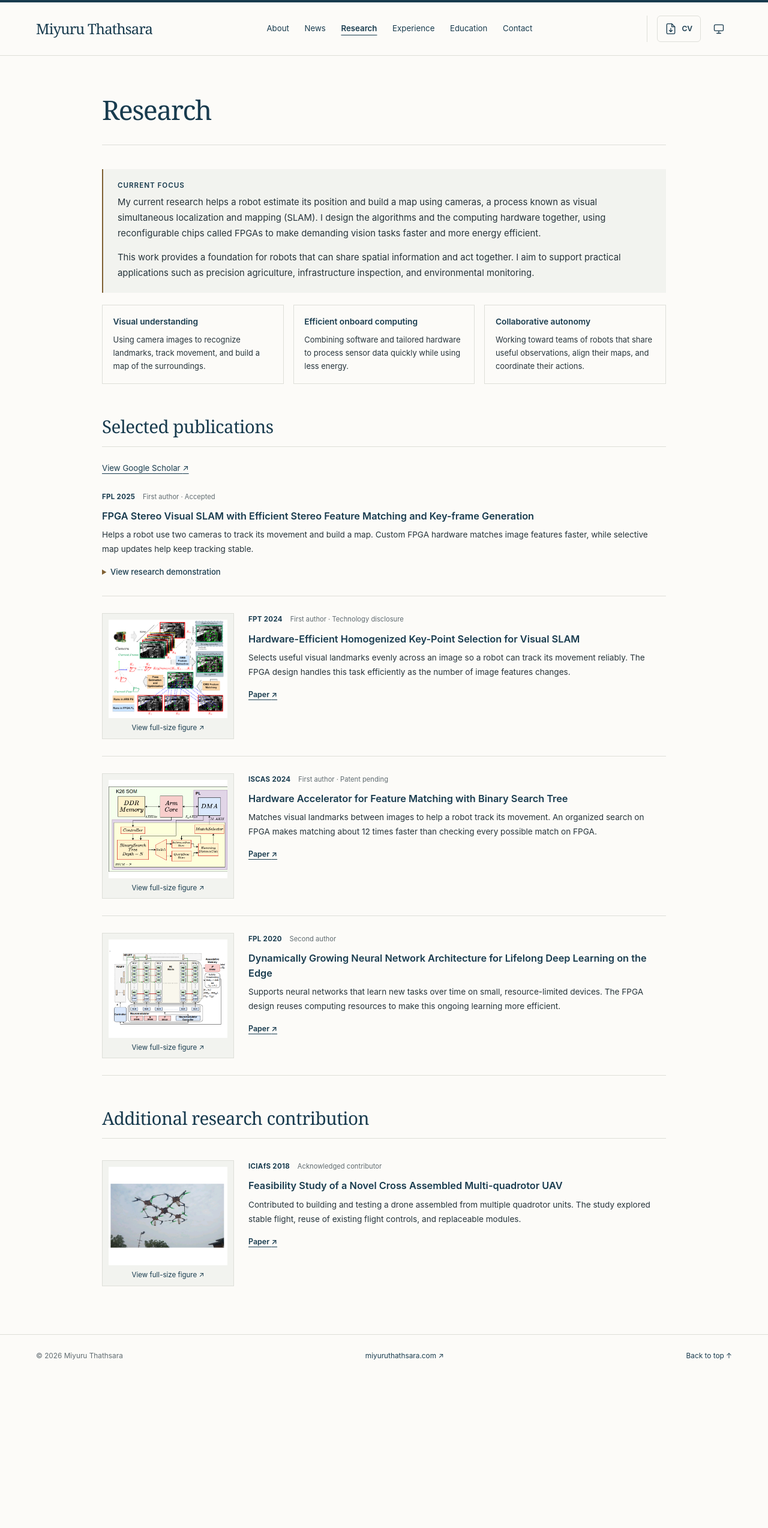
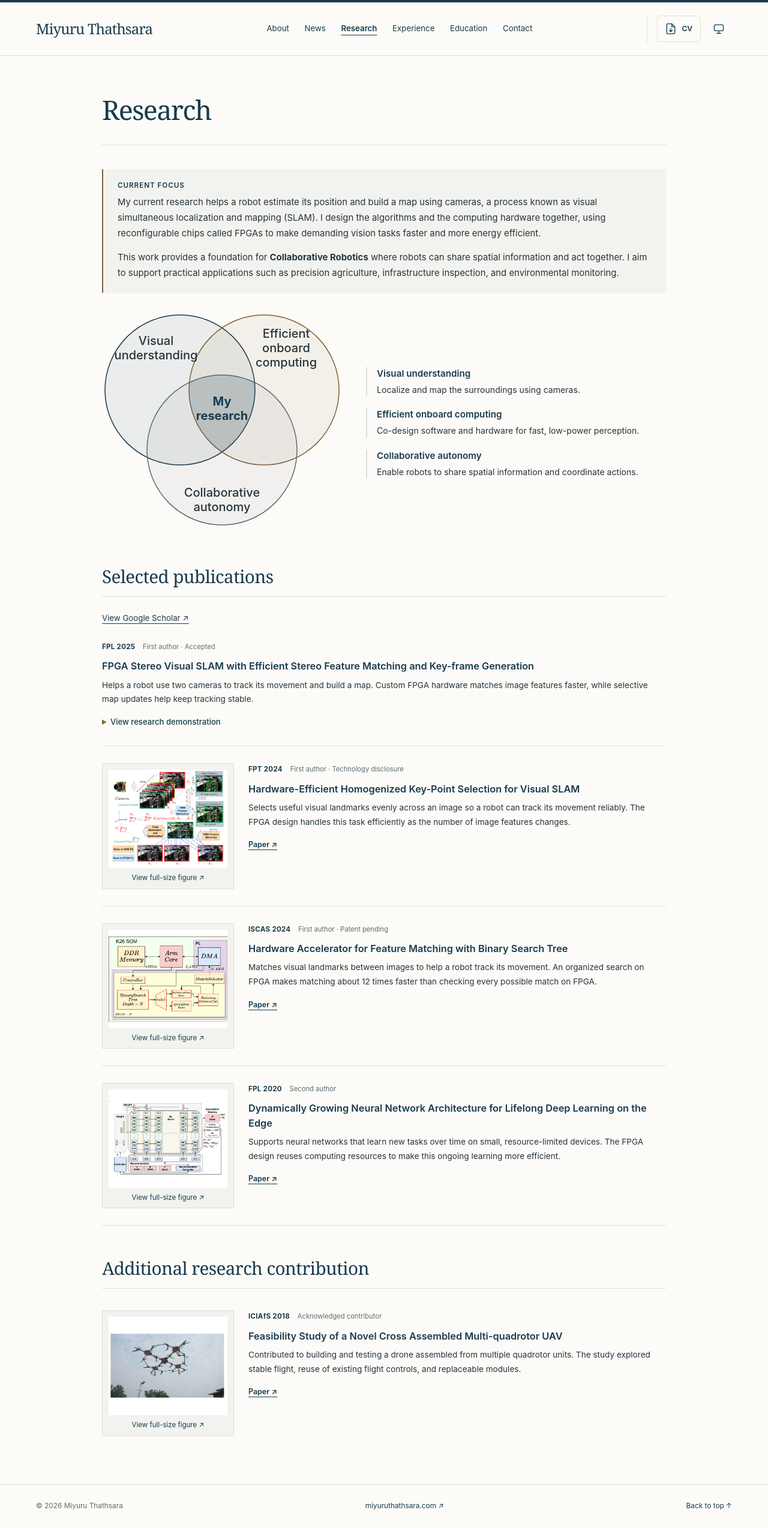
Before and after one commit to MiyuruThathsara/miyuruthathsara.github.io, a Jekyll site: the page built from research.html, in a window 1280 px wide. Shown: the whole page at 60% size. Built offline with Jekyll 4.4.1, drawn with Linux system fonts in a browser that asks for light colours; before the commit the page ends 2296 px from its top, so only the background shows below that.

Commit message:
Clarify research focus with an accessible Venn diagram

```diff
--- a/_data/profile.json
+++ b/_data/profile.json
@@ -9,20 +9,20 @@
   ],
   "research": [
     "My current research helps a robot estimate its position and build a map using cameras, a process known as visual simultaneous localization and mapping (SLAM). I design the algorithms and the computing hardware together, using reconfigurable chips called FPGAs to make demanding vision tasks faster and more energy efficient.",
-    "This work provides a foundation for robots that can share spatial information and act together. I aim to support practical applications such as precision agriculture, infrastructure inspection, and environmental monitoring."
+    "This work provides a foundation for Collaborative Robotics where robots can share spatial information and act together. I aim to support practical applications such as precision agriculture, infrastructure inspection, and environmental monitoring."
   ],
   "themes": [
     {
       "title": "Visual understanding",
-      "summary": "Using camera images to recognize landmarks, track movement, and build a map of the surroundings."
+      "summary": "Localize and map the surroundings using cameras."
     },
     {
       "title": "Efficient onboard computing",
-      "summary": "Combining software and tailored hardware to process sensor data quickly while using less energy."
+      "summary": "Co-design software and hardware for fast, low-power perception."
     },
     {
       "title": "Collaborative autonomy",
-      "summary": "Working toward teams of robots that share useful observations, align their maps, and coordinate their actions."
+      "summary": "Enable robots to share spatial information and coordinate actions."
     }
   ],
   "experience": [
--- a/_layouts/default.html
+++ b/_layouts/default.html
@@ -18,7 +18,7 @@
     <meta name="twitter:card" content="summary">
     <link rel="icon" href="{{ '/assets/favicon.svg' | relative_url }}" type="image/svg+xml">
     <script src="{{ '/assets/js/theme.js' | relative_url }}?v=20260915-touch"></script>
-    <link rel="stylesheet" href="{{ '/assets/css/style.css' | relative_url }}?v=20260929-mobile">
+    <link rel="stylesheet" href="{{ '/assets/css/style.css' | relative_url }}?v=20261031-research">
     <link rel="stylesheet" href="{{ '/assets/css/tools.css' | relative_url }}?v=20260930-shared">
     <script src="{{ '/assets/js/images.js' | relative_url }}" defer></script>
     <script src="{{ '/assets/js/navigation.js' | relative_url }}?v=20260929-mobile" defer></script>
--- a/assets/css/style.css
+++ b/assets/css/style.css
@@ -147,10 +147,19 @@ nav a[aria-current="page"] { color: var(--heading); font-weight: 600; text-decor
 .research-focus h2 { margin-bottom: 0.5rem; font-family: inherit; font-size: 0.73rem; font-weight: 600; letter-spacing: 0.08em; text-transform: uppercase; }
 .research-focus p { margin: 0; }
 .research-focus p + p { margin-top: 0.85rem; }
-.research-themes { display: grid; grid-template-columns: repeat(3, minmax(0, 1fr)); gap: 1rem; margin-top: 1.25rem; }
-.research-theme { padding: 1.1rem; border: 1px solid var(--line); }
-.research-theme h2 { margin-bottom: 0.5rem; font-family: inherit; font-size: 0.86rem; font-weight: 600; letter-spacing: 0; line-height: 1.5; }
-.research-theme p { margin: 0; font-size: 0.81rem; line-height: 1.7; }
+.research-map { display: grid; grid-template-columns: minmax(0, 400px) minmax(0, 1fr); align-items: center; gap: 2.5rem; margin: 2rem 0 0; }
+.research-venn { display: block; width: 100%; max-width: 400px; height: auto; justify-self: center; overflow: visible; }
+.venn-area { fill: currentColor; fill-opacity: 0.07; stroke: currentColor; stroke-width: 1.5; }
+.venn-area--visual { color: var(--heading); }
+.venn-area--computing { color: var(--accent); }
+.venn-area--autonomy { color: var(--muted); }
+.venn-intersection { fill: var(--heading); fill-opacity: 0.16; }
+.venn-label { fill: var(--ink); font-family: inherit; font-size: 20px; font-weight: 500; text-anchor: middle; }
+.venn-label--focus { fill: var(--heading); font-weight: 700; }
+.research-definitions { display: grid; gap: 1.2rem; margin: 0; }
+.research-definitions > div { padding-left: 1rem; border-left: 2px solid var(--line); }
+.research-definitions dt { margin-bottom: 0.2rem; color: var(--heading); font-size: 0.95rem; font-weight: 600; line-height: 1.5; }
+.research-definitions dd { margin: 0; font-size: 0.88rem; line-height: 1.65; }
 .subheading { margin: 1.5rem 0 0.6rem; font-size: 0.8rem; }
 .section-note { font-size: 0.83rem; color: var(--muted); }
 .publication { display: grid; grid-template-columns: 220px minmax(0, 1fr); align-items: start; gap: 1.5rem; padding: 1.75rem 0; border-bottom: 1px solid var(--line); }
@@ -215,7 +224,6 @@ summary::marker { color: var(--accent); }
   .publication { grid-template-columns: 180px minmax(0, 1fr); gap: 1.25rem; }
   nav { gap: 0.5rem 1.1rem; }
   .record { grid-template-columns: 120px minmax(0, 1fr); gap: 1rem; }
-  .research-themes { grid-template-columns: 1fr; }
 }
 
 @media (max-width: 900px) {
@@ -228,6 +236,7 @@ summary::marker { color: var(--accent); }
 }
 
 @media (max-width: 800px) {
+  .research-map { grid-template-columns: minmax(0, 1fr); gap: 1.5rem; }
   .profile-layout { grid-template-columns: minmax(0, 1fr); grid-template-areas: "heading" "portrait" "links" "content" "interests"; column-gap: 0; }
   .profile-heading { text-align: center; }
   .profile-sidebar { display: contents; }
@@ -288,6 +297,6 @@ summary::marker { color: var(--accent); }
   .publication { grid-template-columns: 100px minmax(0, 1fr); }
   .publication-media { min-height: 0; }
   .record { grid-template-columns: 100px minmax(0, 1fr); }
-  .publication, .record, .award-list li, .research-theme { break-inside: avoid; }
+  .publication, .record, .award-list li, .research-map { break-inside: avoid; }
   .section-heading { break-after: avoid; }
 }
--- a/research.html
+++ b/research.html
@@ -7,11 +7,34 @@ description: Research and publications in embedded intelligence, visual SLAM, an
 ---
 <div class="research-focus">
   <h2>Current focus</h2>
-  {% for paragraph in site.data.profile.research %}<p>{{ paragraph | escape }}</p>{% endfor %}
+  {% for paragraph in site.data.profile.research %}<p>{{ paragraph | escape | replace: 'Collaborative Robotics', '<strong>Collaborative Robotics</strong>' }}</p>{% endfor %}
 </div>
-<div class="research-themes">
-  {% for theme in site.data.profile.themes %}<div class="research-theme"><h2>{{ theme.title | escape }}</h2><p>{{ theme.summary | escape }}</p></div>{% endfor %}
-</div>
+<figure class="research-map">
+  <svg class="research-venn" viewBox="0 0 400 370" role="img" aria-labelledby="research-venn-title research-venn-description" focusable="false">
+    <title id="research-venn-title">My research at the intersection of three areas</title>
+    <desc id="research-venn-description">Three overlapping circles represent visual understanding, efficient onboard computing, and collaborative autonomy. My research is highlighted in their shared intersection, connecting current work on efficient visual perception with the goal of collaborative robotics.</desc>
+    <defs>
+      <clipPath id="venn-visual"><circle cx="130" cy="130" r="125"/></clipPath>
+      <clipPath id="venn-computing"><circle cx="270" cy="130" r="125"/></clipPath>
+    </defs>
+    <circle class="venn-area venn-area--visual" cx="130" cy="130" r="125"/>
+    <circle class="venn-area venn-area--computing" cx="270" cy="130" r="125"/>
+    <circle class="venn-area venn-area--autonomy" cx="200" cy="230" r="125"/>
+    <g clip-path="url(#venn-visual)"><g clip-path="url(#venn-computing)">
+      <circle class="venn-intersection" cx="200" cy="230" r="125"/>
+    </g></g>
+    {% for theme in site.data.profile.themes %}
+      {% case forloop.index %}{% when 1 %}{% assign label_x = 90 %}{% assign label_y = 55 %}{% when 2 %}{% assign label_x = 307 %}{% assign label_y = 43 %}{% when 3 %}{% assign label_x = 200 %}{% assign label_y = 308 %}{% endcase %}
+      <text class="venn-label" x="{{ label_x }}" y="{{ label_y }}">{% assign words = theme.title | split: ' ' %}{% for word in words %}<tspan x="{{ label_x }}"{% unless forloop.first %} dy="24"{% endunless %}>{{ word | escape }}</tspan>{% endfor %}</text>
+    {% endfor %}
+    <text class="venn-label venn-label--focus" x="200" y="156"><tspan x="200">My</tspan><tspan x="200" dy="24">research</tspan></text>
+  </svg>
+  <figcaption>
+    <dl class="research-definitions">
+      {% for theme in site.data.profile.themes %}<div><dt>{{ theme.title | escape }}</dt><dd>{{ theme.summary | escape }}</dd></div>{% endfor %}
+    </dl>
+  </figcaption>
+</figure>
 <section class="content-section" id="publications" aria-labelledby="publications-title">
   <div class="section-heading"><h2 id="publications-title">Selected publications</h2></div>
   <p class="section-note"><a href="{{ site.scholar_url | escape }}">View Google Scholar <span aria-hidden="true">↗</span></a></p>
```
Also changed, not shown: tests/profile.test.mjs (+44 -0 lines).
